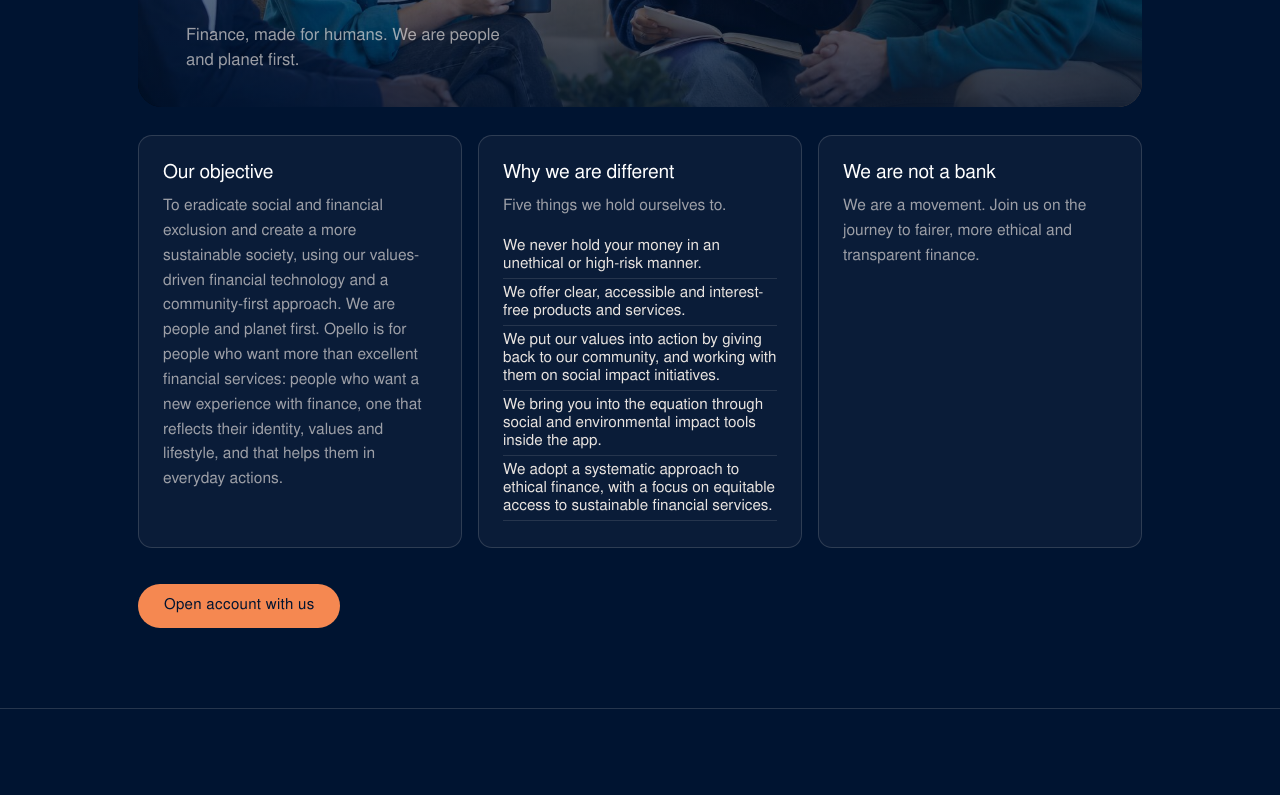
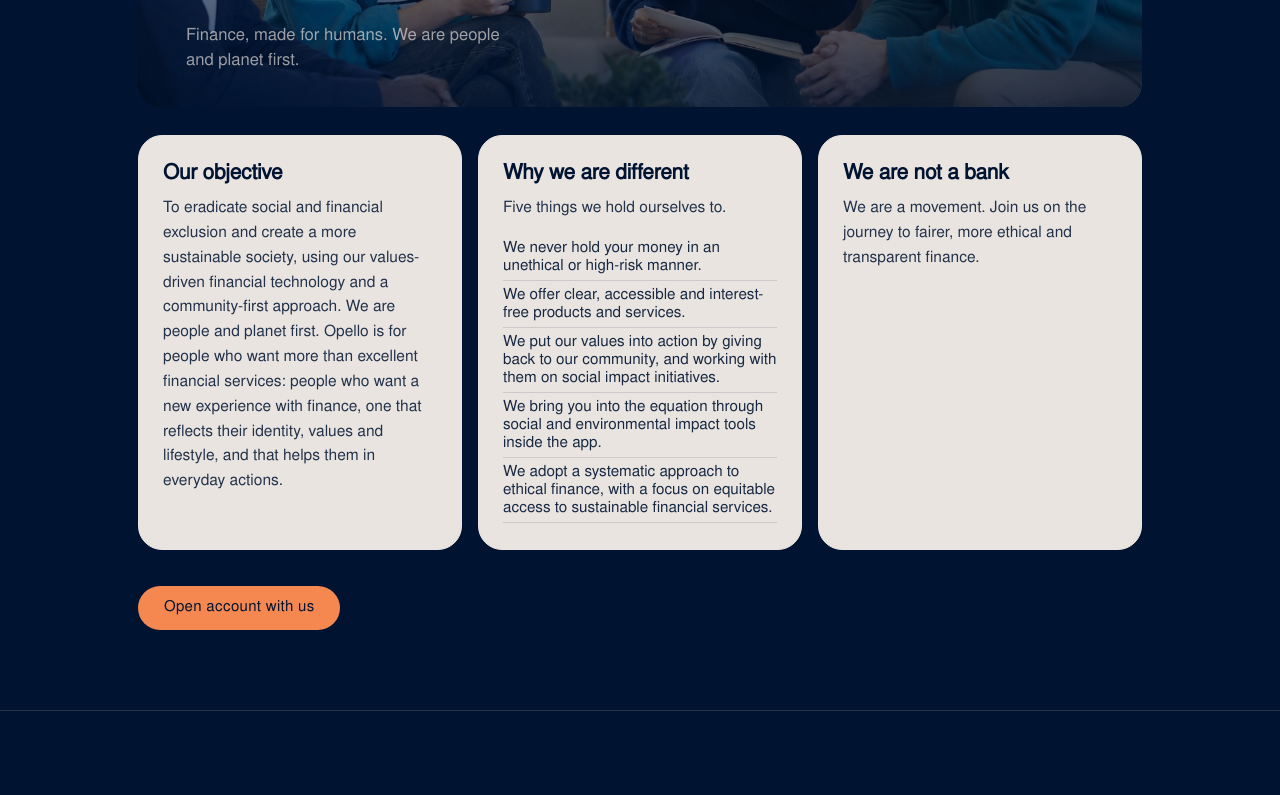
Before and after one commit to opello-uk/website, a SvelteKit app: page /studio/about/ in a window 1280 px wide. Shown: the part 440-1235 px from the top of the page. Built offline with nearby package versions, Linux system fonts and the light colour scheme.

Commit message:
Clay card language studio-wide (baseline-05): all 49 sub-page slugs in both templates, replacing the per-slug list; sitemap language twins go navy on clay
🪂 Generated with [Skydive](https://skydive.com)

```diff
--- a/src/routes/studio/[slug]/+page.svelte
+++ b/src/routes/studio/[slug]/+page.svelte
@@ -119,7 +119,10 @@
 		</section>
 		{/if}
 
-		<section class="sections rem-{p.sections.length % 3}" class:clay={['personal','transfers','cards','virtual-cards','current-accounts','savings','help','faq','contact'].includes(p.slug as string)}>
+		<!-- Clay card language is now the studio-wide default (baseline-05): every sub-page's cards
+		     match the landing page. Per-slug opt-out is back to the earlier conditional list if a
+		     page ever needs the navy ground again. -->
+		<section class="sections clay rem-{p.sections.length % 3}">
 			{#each p.sections as s (s.heading)}
 				<article class="card" class:wide={s.wide}>
 					<h2>{s.heading}</h2>
@@ -504,6 +507,10 @@
 	.sections.clay .card .links a {
 		color: var(--deep);
 	}
+	/* Sitemap language twins were clay-tinted for the navy ground; navy on clay. */
+	.sections.clay .card .langlink {
+		color: rgba(0, 20, 49, 0.72);
+	}
 	/* Topic lists (help collections): the default clay-on-navy text would vanish on the
 	   clay ground, so items go navy with a navy rule between rows. */
 	.sections.clay .card .items li {
```
Also changed, not shown: src/routes/studio/[lang]/[slug]/+page.svelte (+8 -1 lines).
